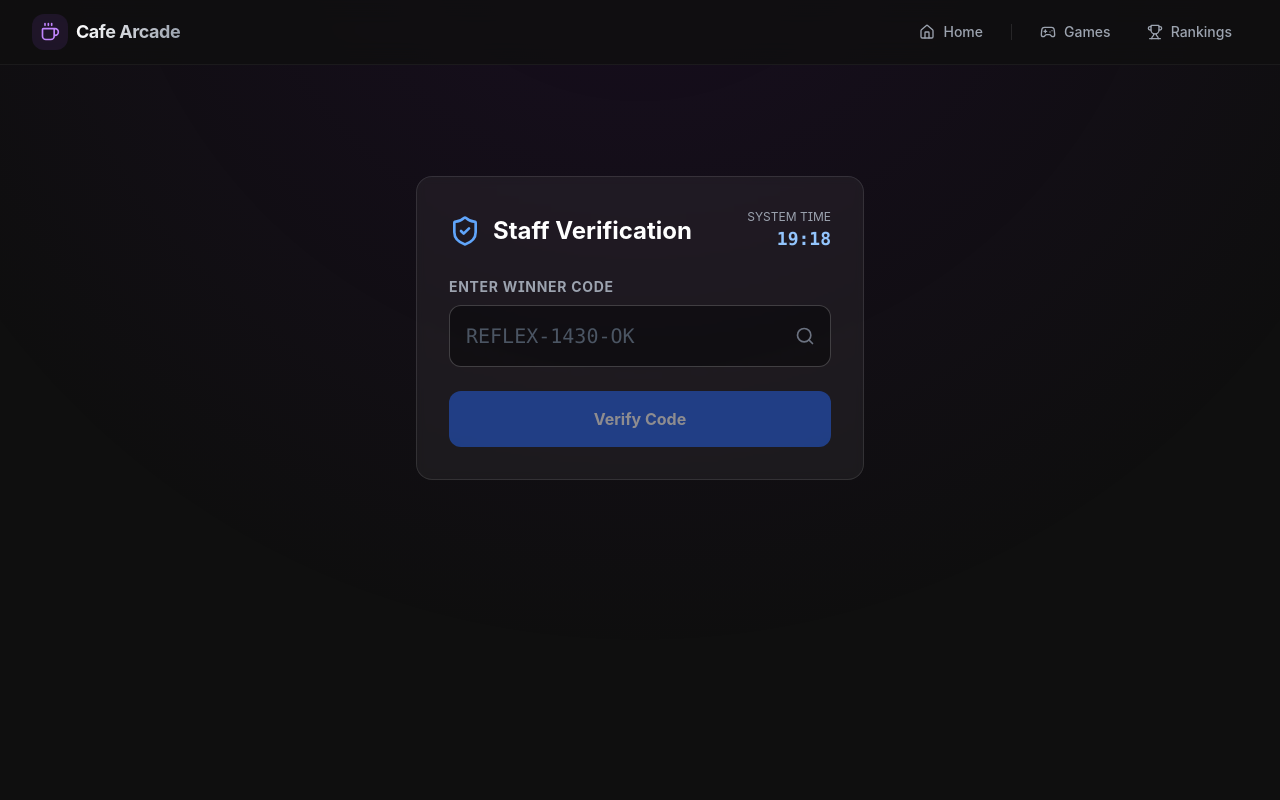
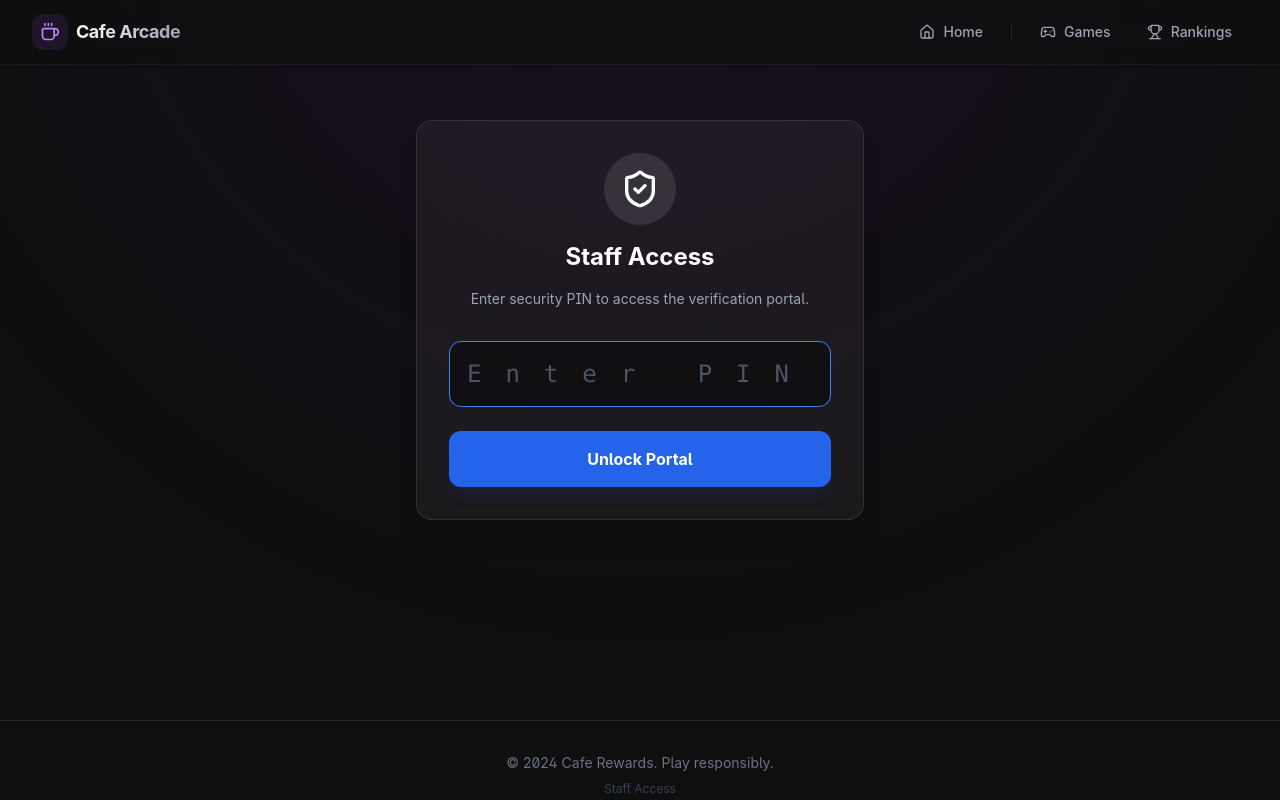
Before and after one commit to shiralikoushik/cafe-rewards, a React (Vite) app: page /staff in a window 1280 px wide. Shown: the top 800 px of the page. Built offline with nearby package versions, Linux system fonts and the light colour scheme.

Commit message:
Update staff PIN to 010226

```diff
--- a/src/pages/StaffVerify.tsx
+++ b/src/pages/StaffVerify.tsx
@@ -62,10 +62,65 @@ export function StaffVerify() {
         }
     };
 
+    const [pin, setPin] = useState('');
+    const [isAuthenticated, setIsAuthenticated] = useState(false);
+
+    const handleLogin = (e: React.FormEvent) => {
+        e.preventDefault();
+        // Simple hardcoded PIN for now. In a real app, this would use a backend auth.
+        if (pin === '010226') {
+            setIsAuthenticated(true);
+            setPin('');
+        } else {
+            alert('Incorrect PIN');
+            setPin('');
+        }
+    };
+
+    if (!isAuthenticated) {
+        return (
+            <div className="flex flex-col items-center justify-center min-h-[60vh] px-4">
+                <motion.div
+                    initial={{ opacity: 0, scale: 0.95 }}
+                    animate={{ opacity: 1, scale: 1 }}
+                    className="max-w-md w-full bg-white/5 border border-white/10 rounded-2xl p-8 backdrop-blur-sm shadow-xl"
+                >
+                    <div className="flex flex-col items-center gap-4 mb-8">
+                        <div className="bg-white/10 p-4 rounded-full">
+                            <ShieldCheck className="w-10 h-10 text-white" />
+                        </div>
+                        <h1 className="text-2xl font-bold text-white">Staff Access</h1>
+                        <p className="text-gray-400 text-center text-sm">Enter security PIN to access the verification portal.</p>
+                    </div>
+
+                    <form onSubmit={handleLogin} className="space-y-6">
+                        <div>
+                            <input
+                                type="password"
+                                value={pin}
+                                onChange={(e) => setPin(e.target.value)}
+                                placeholder="Enter PIN"
+                                maxLength={6}
+                                className="w-full bg-black/40 border border-white/20 rounded-xl px-4 py-4 text-center text-2xl font-mono text-white placeholder:text-gray-600 focus:outline-none focus:border-blue-500 transition-colors tracking-[1em]"
+                                autoFocus
+                            />
+                        </div>
+                        <button
+                            type="submit"
+                            className="w-full bg-blue-600 hover:bg-blue-500 text-white font-bold py-4 rounded-xl transition-all active:scale-[0.98] shadow-lg shadow-blue-900/20"
+                        >
+                            Unlock Portal
+                        </button>
+                    </form>
+                </motion.div>
+            </div>
+        );
+    }
+
     return (
         <div className="min-h-screen pt-24 px-4 flex flex-col items-center">
             <motion.div
-                initial={{ opacity: 0, y: 20 }}
+                initial={{ opacity: 0, y: 10 }}
                 animate={{ opacity: 1, y: 0 }}
                 className="max-w-md w-full bg-white/5 border border-white/10 rounded-2xl p-8 backdrop-blur-sm"
             >
```
